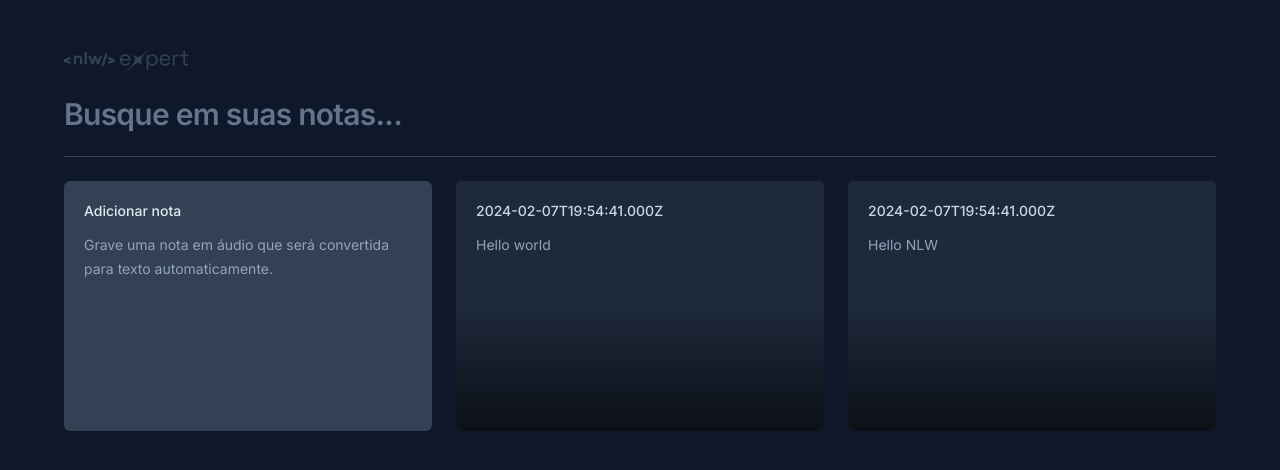
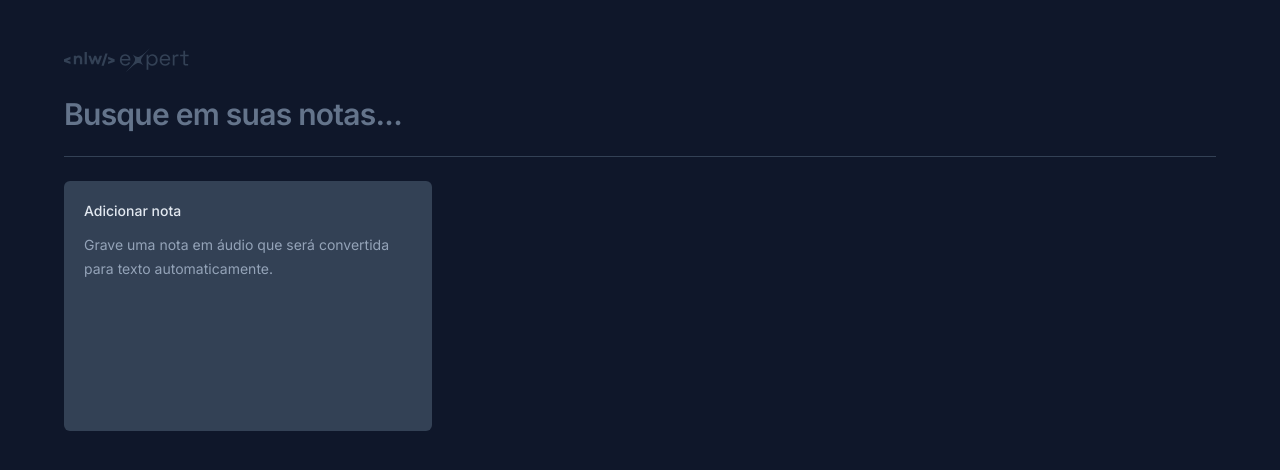
Before and after one commit to Hzimr/nlw-expert-notes, a React (Vite) app: page / in a window 1280 px wide. Shown: the top 470 px of the page. Built offline with nearby package versions, Linux system fonts and the light colour scheme.

Commit message:
feat: created notes and function onNoteCreated

```diff
--- a/src/app.tsx
+++ b/src/app.tsx
@@ -1,8 +1,28 @@
+import { useState } from 'react'
 import logo from './assets/Logo.svg'
 import { NewNoteCard } from './components/new-note-card'
 import { NoteCard } from './components/note-card'
 
+interface Note{
+  id: string
+  date: Date
+  content: string
+}
+
 export default function App() {
+  const [notes, setNotes] = useState<Note[]>([
+
+  ])
+
+  function onNoteCreated(content: string) {
+    const newNote ={
+      id: crypto.randomUUID(),
+      date: new Date(),
+      content,
+    }
+
+    setNotes([newNote, ...notes])
+  }
 
   return (
     <div className='mx-auto max-w-6xl my-12 space-y-6'>
@@ -10,8 +30,6 @@
       <form className='w-full'>
         <input
           type="text"
-          name=""
-          id=""
           placeholder='Busque em suas notas...'
           className='w-full bg-transparent text-3xl font-semibold tracking-tight placeholder:text-slate-500 outline-none'
         />
@@ -19,15 +37,10 @@
       <div className='h-px bg-slate-700'/>
 
       <div className='grid grid-cols-3 gap-6 auto-rows-[250px]'>
-        <NewNoteCard />
-        <NoteCard note={{
-          date: new Date(),
-          content: 'Hello world',
-        }}/>
-        <NoteCard note={{
-          date: new Date(),
-          content: 'Hello NLW',
-        }}/>
+        <NewNoteCard onNoteCreated={onNoteCreated} />
+        {notes.map(note => {
+          return <NoteCard key={note.id} note={note}/>
+        })}
       </div>
     </div>
   )
```
